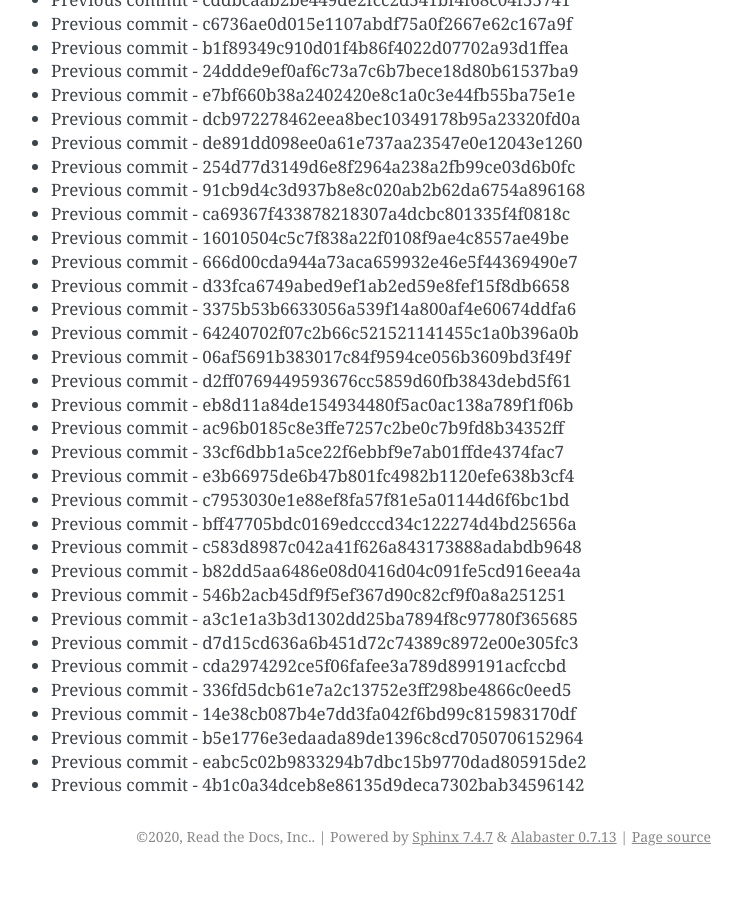
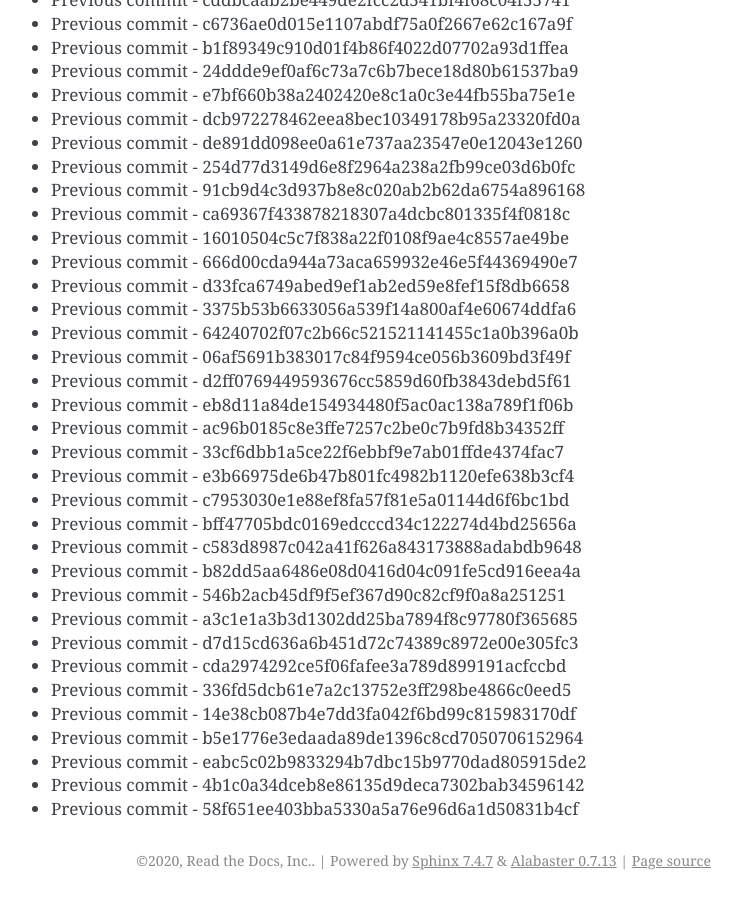
Before and after one commit to readthedocs/rtd-git-stresstest, a Sphinx documentation site: the page built from docs/updates.rst, in a window 1280 px wide and 900 px high, scrolled down 40777 px. Shown: the whole window, without its empty margins (399-1141 px from the left). Built offline with Sphinx 7.4.7, drawn with Linux system fonts in a browser that asks for light colours; before the commit the page ends 41653 px from its top, so only the background shows below that.

Commit message:
Generating commit from previous: 58f651ee403bba5330a5a76e96d6a1d50831b4cf

```diff
--- a/docs/updates.rst
+++ b/docs/updates.rst
@@ -1745,3 +1745,4 @@ It can be tested for any performance characteristics.
 * Previous commit - b5e1776e3edaada89de1396c8cd7050706152964
 * Previous commit - eabc5c02b9833294b7dbc15b9770dad805915de2
 * Previous commit - 4b1c0a34dceb8e86135d9deca7302bab34596142
+* Previous commit - 58f651ee403bba5330a5a76e96d6a1d50831b4cf
```
